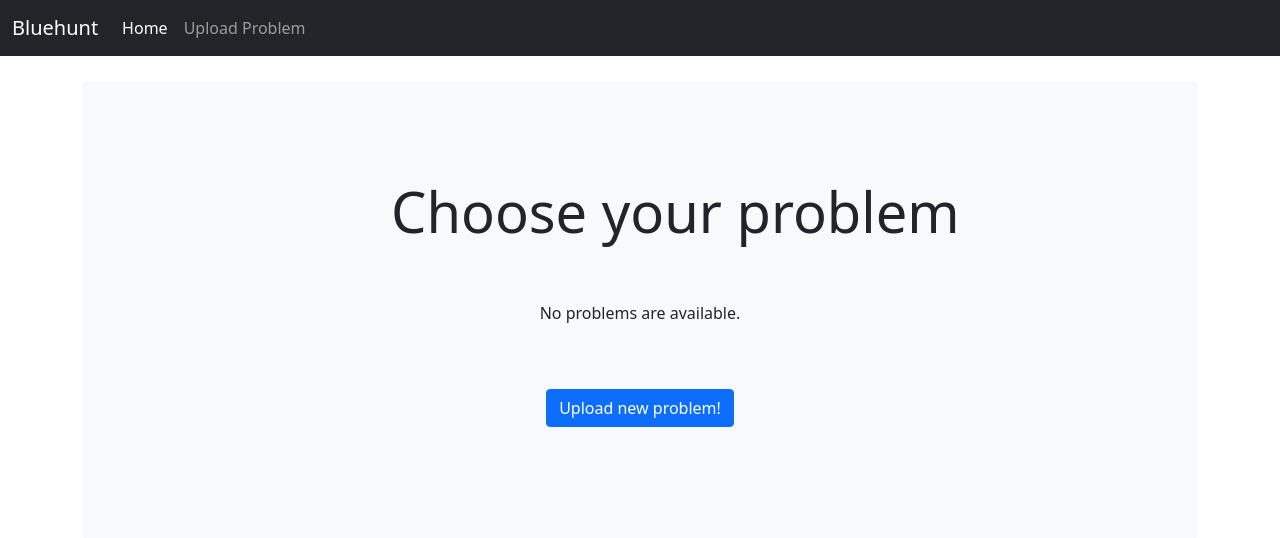
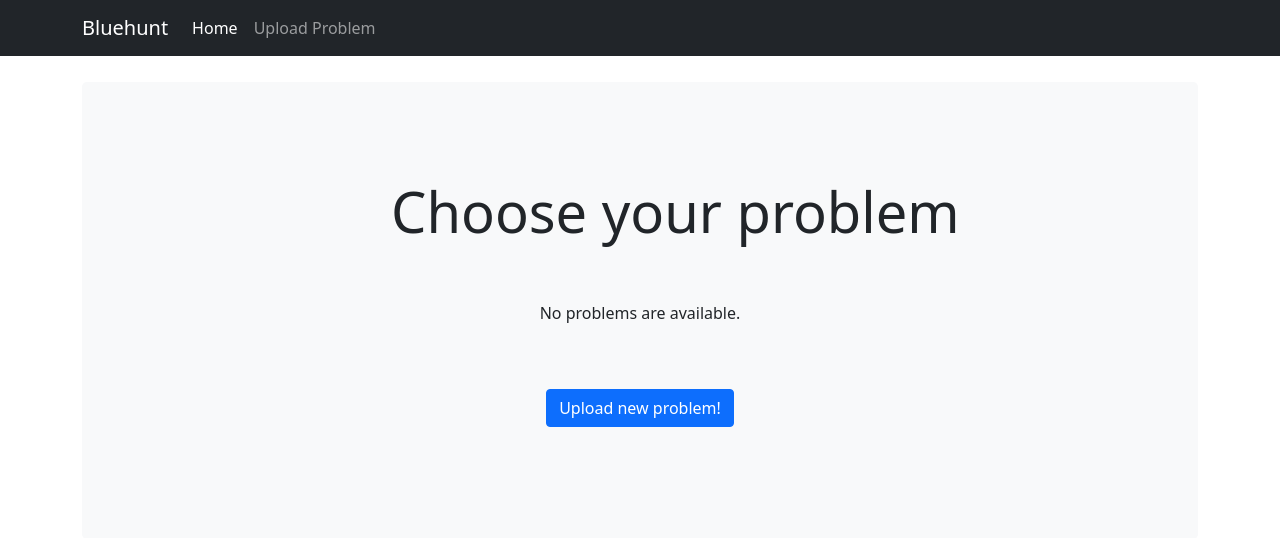
Before and after one commit to quu7/bluehunt, a Django app: page /minora/ in a window 1280 px wide. Shown: the top 538 px of the page. Run offline with Django 3.2, Linux system fonts and the light colour scheme; data that the repository does not hold is empty.

Commit message:
Make navbar centered.

```diff
--- a/minora/templates/minora/navbar-problem.html
+++ b/minora/templates/minora/navbar-problem.html
@@ -4,7 +4,7 @@
 {% url 'minora:results' problem.id as results_url %}
 <!-- Navbar -->
 <nav class="navbar navbar-expand-lg navbar-dark bg-dark">
-    <div class="container-fluid">
+    <div class="container">
         <a class="navbar-brand" href="{% url 'minora:index' %}">Bluehunt</a>
         <button class="navbar-toggler" type="button" data-bs-toggle="collapse" data-bs-target="#navbarSupportedContent" aria-controls="navbarSupportedContent" aria-expanded="false" aria-label="Toggle navigation">
             <span class="navbar-toggler-icon"></span>
--- a/minora/templates/minora/navbar.html
+++ b/minora/templates/minora/navbar.html
@@ -2,7 +2,7 @@
 {% url 'minora:upload-problem' as upload_url %}
 <!-- Navbar -->
 <nav class="navbar navbar-expand-lg navbar-dark bg-dark">
-    <div class="container-fluid">
+    <div class="container">
         <a class="navbar-brand" href="{% url 'minora:index' %}">Bluehunt</a>
         <button class="navbar-toggler" type="button" data-bs-toggle="collapse" data-bs-target="#navbarSupportedContent" aria-controls="navbarSupportedContent" aria-expanded="false" aria-label="Toggle navigation">
             <span class="navbar-toggler-icon"></span>
```
